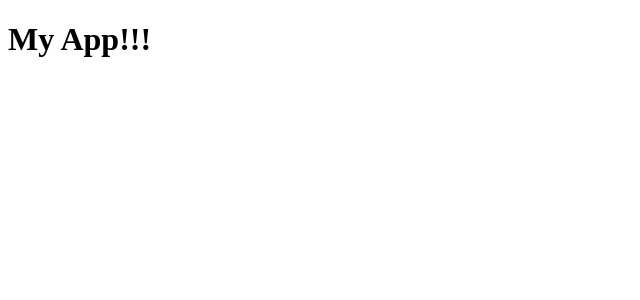
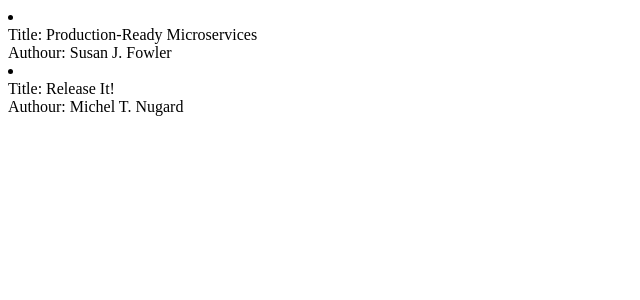
Before and after one commit to asovacloud/re-store, a React (Create React App) app: page / in a window 1280 px wide. Shown: the top 300 px of the page, without its empty margins (0-640 px from the left). Built offline with nearby package versions, Linux system fonts and the light colour scheme.

Commit message:
Show book list

```diff
--- a/src/components/app/app.js
+++ b/src/components/app/app.js
@@ -1,16 +1,26 @@
 import React from 'react';
+import { Route, Switch } from 'react-router-dom';
 
-import withBookstoreService from '../hoc/with-bookstore-service';
+import {
+  HomePage,
+  CardPage
+} from '../pages';
 import './app.css';
 
-const App = ({ bookstoreService }) => {
-
-  console.log(bookstoreService.getBooks());
+const App = () => {
 
   return (
-    <h1>My App!!!</h1>
+    <Switch>
+      <Route
+        path="/"
+        component={HomePage}
+        exact />
+      <Route
+        page="/cardpage"
+        component={CardPage}
+        />
+    </Switch>
   );
-
 };
 
-export default withBookstoreService()(App);
+export default App;
--- /dev/null
+++ b/src/components/book-list-item/book-list-item.js
@@ -0,0 +1,16 @@
+import React from 'react';
+
+import './book-list-item.css';
+
+const BookListItem = (props) => {
+  const { title, author } = props.book;
+
+  return (
+    <li>
+      <div>Title: {title}</div>
+      <div>Authour: {author}</div>
+    </li>
+  );
+};
+
+export default BookListItem;
--- /dev/null
+++ b/src/components/book-list-item/index.js
@@ -0,0 +1,3 @@
+import BookListItem from './book-list-item';
+
+export default BookListItem;
--- /dev/null
+++ b/src/components/book-list/book-list.js
@@ -0,0 +1,20 @@
+import React, { Component } from 'react';
+
+import { withBookstoreService } from '../hoc';
+import BookListItem from '../book-list-item';
+
+class BookList extends Component {
+
+  render() {
+    return this.props.books.map((book) => {
+      return (
+        <BookListItem
+          book={book}
+          key={book.title} />
+      );
+    });
+  }
+
+};
+
+export default withBookstoreService()(BookList);
--- /dev/null
+++ b/src/components/book-list/index.js
@@ -0,0 +1,3 @@
+import BookList from './book-list';
+
+export default BookList;
--- /dev/null
+++ b/src/components/pages/card-page.js
@@ -0,0 +1,10 @@
+import React from 'react';
+
+const CardPage = () => {
+
+  return (
+    <h2>This is a Cardpage.</h2>
+  );
+};
+
+export default CardPage;
--- /dev/null
+++ b/src/components/pages/home-page.js
@@ -0,0 +1,22 @@
+import React from 'react';
+
+import BookList from '../book-list';
+
+const HomePage = () => {
+  const books = [
+    {
+      title: 'Production-Ready Microservices',
+      author: 'Susan J. Fowler'
+    },
+    {
+      title: 'Release It!',
+      author: 'Michel T. Nugard'
+    }
+  ];
+
+  return (
+    <BookList books={books} />
+  );
+};
+
+export default HomePage;
--- /dev/null
+++ b/src/components/pages/index.js
@@ -0,0 +1,7 @@
+import HomePage from './home-page';
+import CardPage from './card-page';
+
+export {
+  HomePage,
+  CardPage
+};
```
Also changed, not shown: src/components/book-list-item/book-list-item.css (added), src/components/book-list/book-list.css (added).
